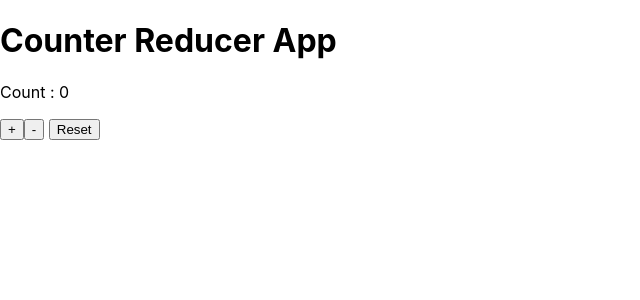
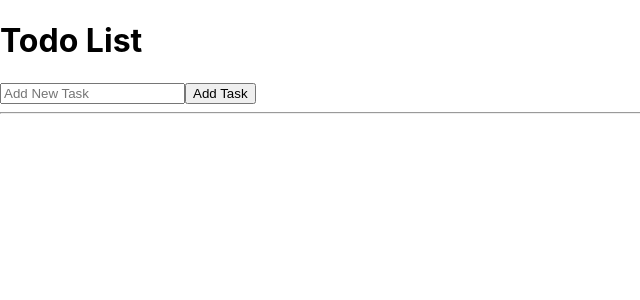
Before and after one commit to HimanshuMaurya2300/React-Problems, a React (Create React App) app: page / in a window 1280 px wide. Shown: the top 300 px of the page, without its empty margins (0-640 px from the left). Built offline with nearby package versions, Linux system fonts and the light colour scheme.

Commit message:
todoReducer

```diff
--- a/src/App.js
+++ b/src/App.js
@@ -1,5 +1,6 @@
 import './App.css';
-import CounterReducer from './components/CounterReducer';
+import TodoReducer from './components/TodoReducer';
+// import CounterReducer from './components/CounterReducer';
 // import ShoppingCart from './components/ShoppingCart';
 // import CartContextProvider from './context/CartContext';
 // import SwitchTheme from './components/SwitchTheme';
@@ -51,7 +52,8 @@
       {/* <CartContextProvider>
         <ShoppingCart />
       </CartContextProvider> */}
-      <CounterReducer />
+      {/* <CounterReducer /> */}
+      <TodoReducer />
     </div>
   );
 }
--- /dev/null
+++ b/src/components/TodoReducer.jsx
@@ -0,0 +1,80 @@
+import React, { useReducer, useState } from 'react'
+
+const TodoReducer = () => {
+
+    const [taskText, setTaskText] = useState('')
+
+    const taskReducer = (state, action) => {
+
+        switch (action.type) {
+            case 'ADD_TASK':
+                return [...state, {
+                    id: Date.now(),
+                    text: action.payload,
+                    completed: false
+                }]
+
+            case 'DELETE_TASK':
+                return state.filter((task) => task.id !== action.payload)
+
+            case 'TOGGLE_TASK':
+                return state.map((task) => {
+                    if (task.id === action.payload) {
+                        return { ...task, completed: !task.completed }
+                    }
+                    return task
+                })
+
+            default:
+                return state
+        }
+    }
+
+    const [tasks, dispatch] = useReducer(taskReducer, [])
+
+    const addTask = () => {
+        dispatch({ type: 'ADD_TASK', payload: taskText })
+    }
+
+    const toggleTask = (id) => {
+        dispatch({ type: 'TOGGLE_TASK', payload: id })
+    }
+
+    return (
+        <div>
+            <h1>Todo List</h1>
+            <input
+                type="text"
+                value={taskText}
+                placeholder='Add New Task'
+                onChange={(e) => setTaskText(e.target.value)}
+            />
+            <button onClick={addTask}>
+                Add Task
+            </button>
+            <hr />
+            <ul>
+                {
+                    tasks.map((task) => (
+                        <li key={task.id}>
+                            <span
+                                style={{ textDecoration: task.completed ? 'line-through' : 'none' }}
+                                onClick={() => toggleTask(task.id)}
+                            >
+                                {task.text}
+                            </span>
+                            &nbsp;
+                            <button
+                                onClick={() => dispatch({ type: 'DELETE_TASK', payload: task.id })}
+                            >
+                                Delete
+                            </button>
+                        </li>
+                    ))
+                }
+            </ul>
+        </div>
+    )
+}
+
+export default TodoReducer
```
